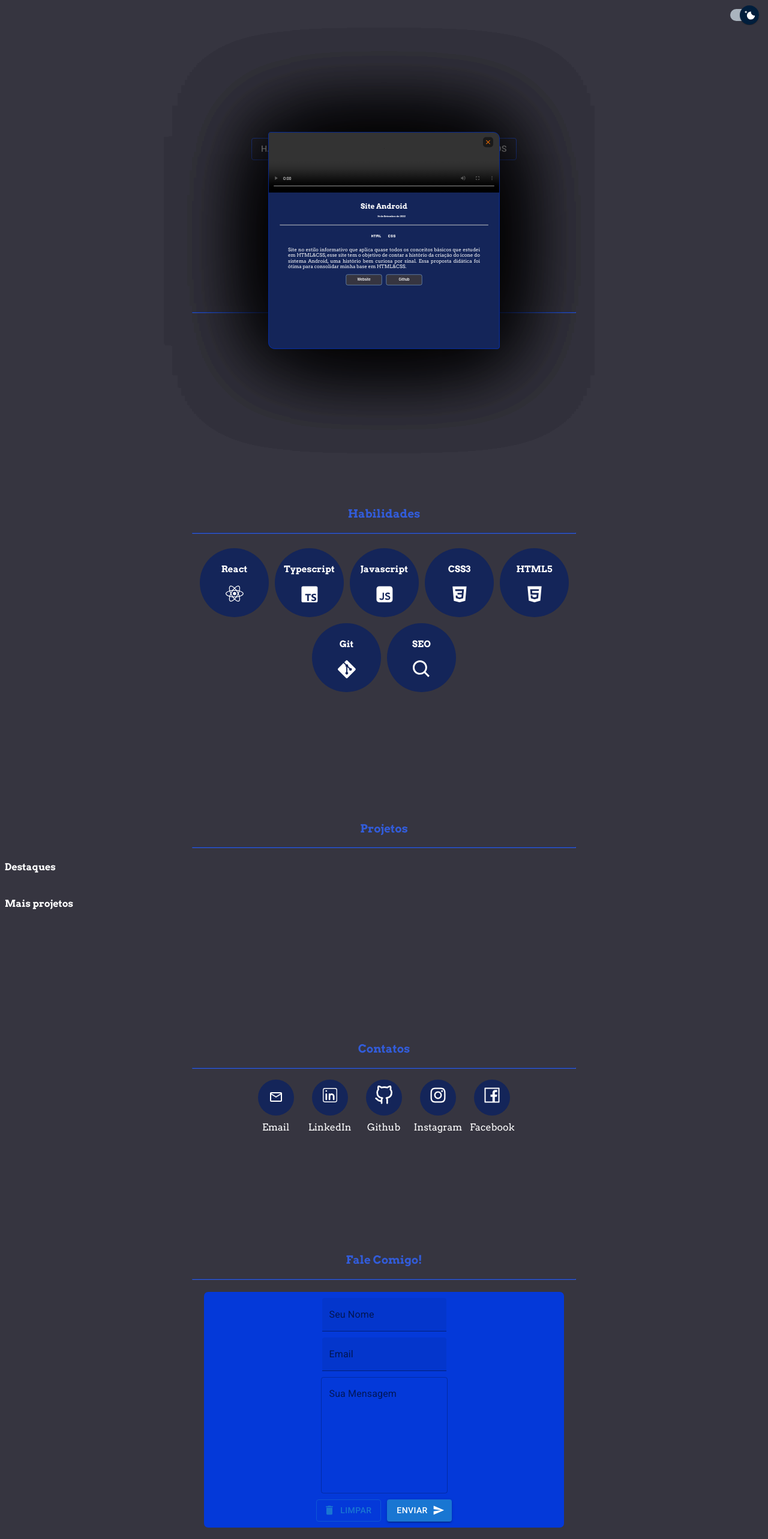
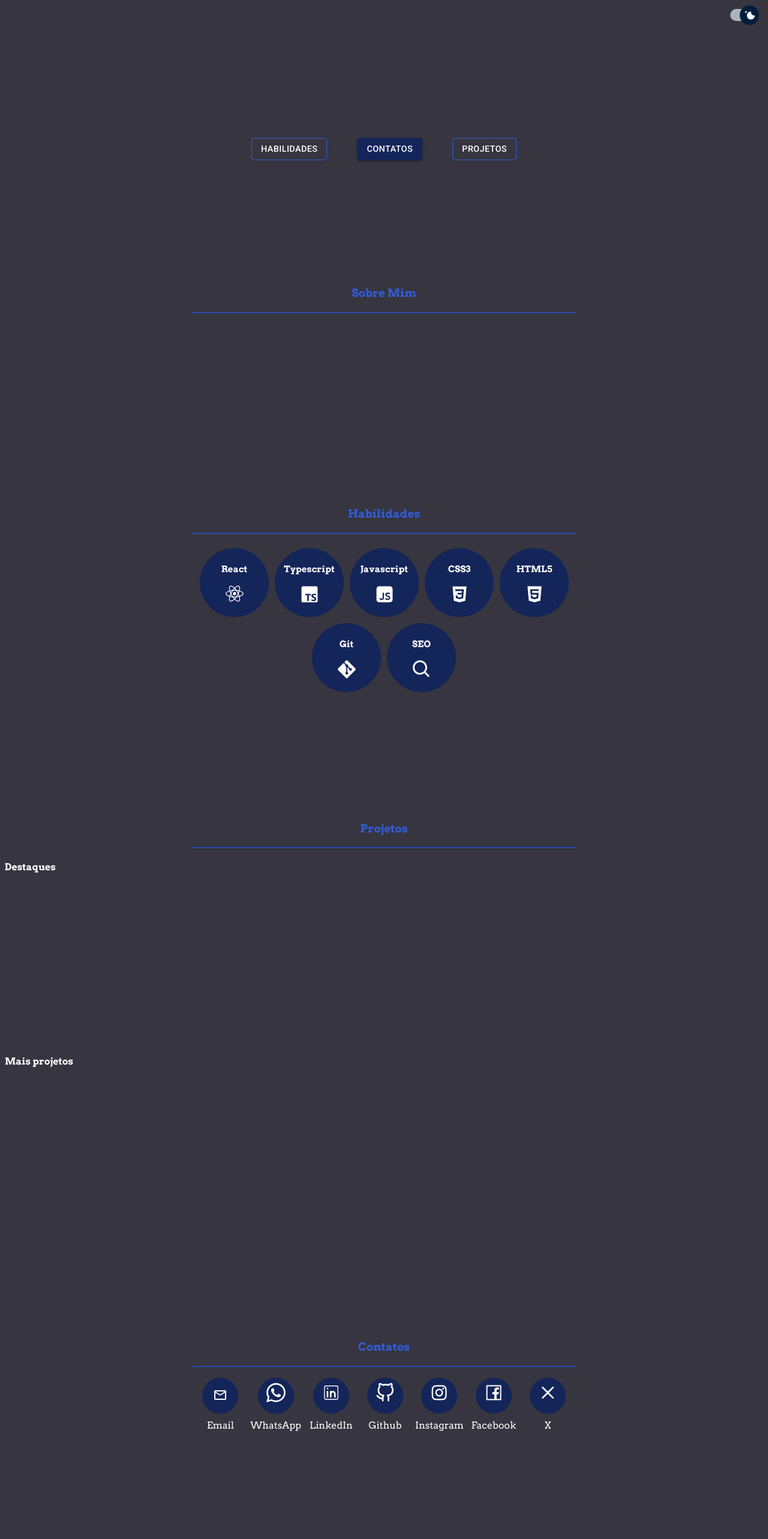
Before and after one commit to Danilo-Vicentin-Silva/portfolio-danilo-vicentin, a React (Vite) app: page / in a window 1280 px wide. Shown: the top 2566 px of the page at 60% size. Built offline with nearby package versions, Linux system fonts and the light colour scheme; grey boxes are pictures that could not be loaded.

Commit message:
New Contacts

```diff
--- /dev/null
+++ b/src/components/BlogStyled/BlogStyled.tsx
@@ -0,0 +1,5 @@
+import styled from "styled-components"
+
+export const BlogStyled = styled.body`
+  background-color: ${(props) => props.theme.colors.background};
+`
--- a/src/components/Contacts/components/Contacts.tsx
+++ b/src/components/Contacts/components/Contacts.tsx
@@ -1,3 +1,5 @@
+import { CgClose } from "react-icons/cg"
+import { BsWhatsapp } from "react-icons/bs"
 import { AiOutlineFacebook } from "react-icons/ai"
 import { AiOutlineInstagram } from "react-icons/ai"
 import { FiGithub } from "react-icons/fi"
@@ -8,9 +10,8 @@ import MailOutlineIcon from "@mui/icons-material/MailOutline"
 import Contact from "./Contact"
 
 const Contacts = () => {
-
   return (
-    <ContactsStyled >
+    <ContactsStyled>
       <TopicSeparator title="Contatos" />
       <ul>
         <li>
@@ -18,6 +19,13 @@ const Contacts = () => {
             icon={<MailOutlineIcon />}
             link="mailto:danilovicentindasilva@gmail.com"
             title="Email"
+          />
+        </li>
+        <li>
+          <Contact
+            icon={<BsWhatsapp />}
+            link="https://api.whatsapp.com/send?phone=5519991293761"
+            title="WhatsApp"
           />
         </li>
         <li>
@@ -48,6 +56,13 @@ const Contacts = () => {
             title="Facebook"
           />
         </li>
+        <li>
+          <Contact
+            icon={<CgClose />}
+            link="https://twitter.com/DaniloVicentinS"
+            title="X"
+          />
+        </li>
       </ul>
     </ContactsStyled>
   )
--- a/src/components/Projects/components/Project.tsx
+++ b/src/components/Projects/components/Project.tsx
@@ -25,7 +25,7 @@ const Project: React.FC<Props> = ({
   githubLink,
   video,
 }) => {
-  const [cardState, setCardState] = React.useState(true) //!
+  const [cardState, setCardState] = React.useState(false)
   const handleCardState = () => {
     setTimeout(() => {
       if (cardState === false) {
```
Also changed, not shown: src/pages/App.tsx (added, +37 -0 lines), src/pages/Blog.tsx (added, +11 -0 lines), 1 other file (tests, documents, lock files or other folders). Lines whose indentation alone changed are shown as unchanged.
